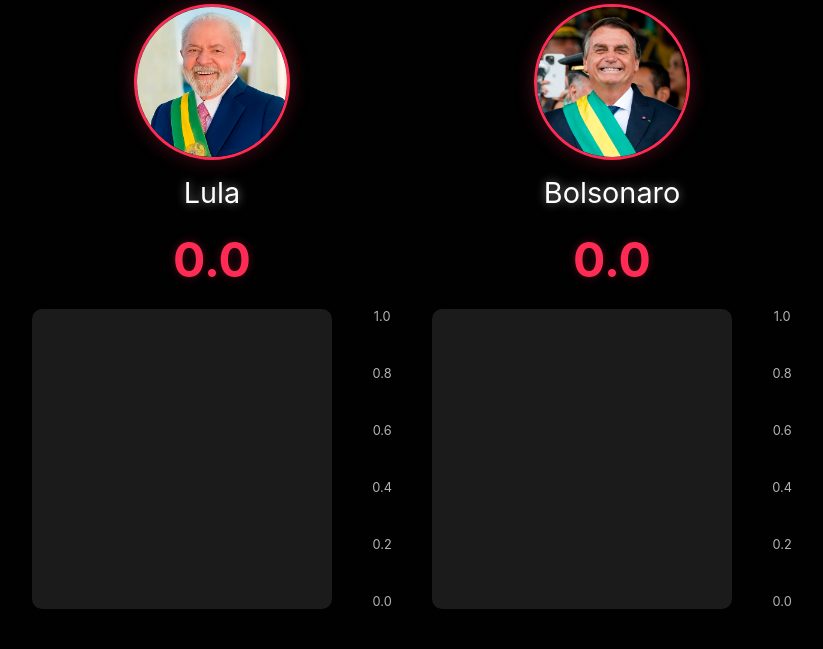
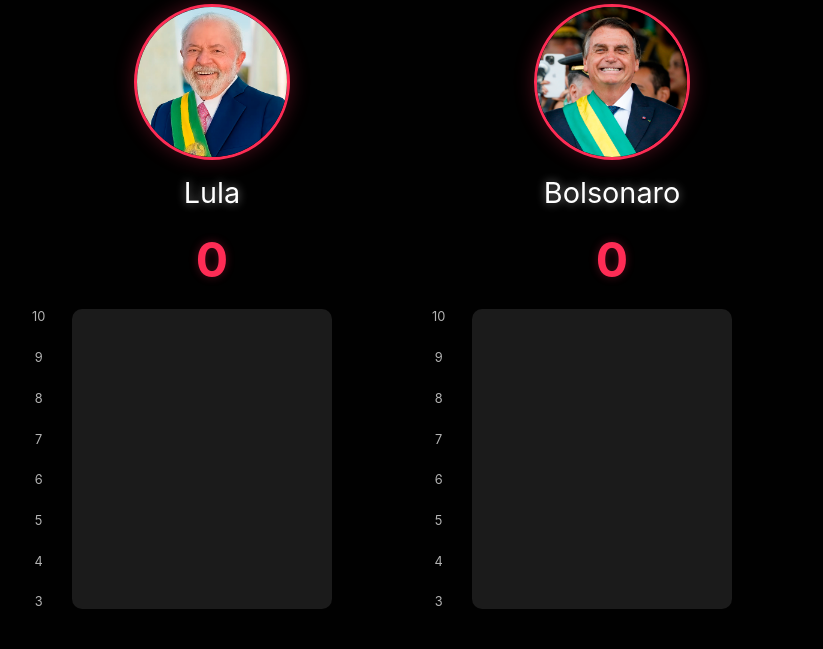
Before and after one commit to tibitibligh1975/tiktok, a Flask app: page / in a window 1280 px wide. Shown: the part 151-800 px from the top of the page, without its empty margins (228-1051 px from the left). Run offline with Flask 3, Linux system fonts and the light colour scheme; some libraries are stand-ins or nearby versions.

Commit message:
Implement dynamic scale with 80% threshold

```diff
--- a/templates/index.html
+++ b/templates/index.html
@@ -68,6 +68,7 @@
             position: relative;
             margin-right: 60px;
             margin-top: 20px;
+            margin-left: 40px;
         }
 
         .barra {
@@ -83,7 +84,7 @@
 
         .escala {
             position: absolute;
-            right: -60px;
+            left: -40px;
             top: 0;
             height: 100%;
             display: flex;
@@ -168,44 +169,65 @@
 
     <script>
         const socket = io();
+        let escalaAtual = 10; // Começa com escala de 0-100
 
-        function formatarNumero(numero) {
-            if (numero < 10) return numero.toFixed(1);
-            if (numero < 100) return numero.toFixed(0);
-            if (numero < 1000) return numero.toFixed(0);
-            if (numero < 1000000) return (numero/1000).toFixed(1) + 'K';
-            if (numero < 1000000000) return (numero/1000000).toFixed(1) + 'M';
-            return (numero/1000000000).toFixed(1) + 'B';
+        function ajustarEscala(maximo) {
+            // Se algum valor atingir 80% da escala atual, aumentamos a escala
+            if (maximo >= escalaAtual * 0.8) {
+                escalaAtual *= 10;
+                return true;
+            }
+            return false;
         }
 
-        function atualizarEscala(maximo) {
-            const divisoes = 5;
+        function criarEscala() {
+            const divisoes = 7; // 7 divisões (30, 40, 50, 60, 70, 80, 90)
+            const incremento = escalaAtual / 10; // Incremento de 10 em 10
+            const elementos = [];
+
+            for (let i = divisoes; i >= 0; i--) {
+                elementos.push(incremento * (i + 3)); // Começa do 30
+            }
+
+            return elementos;
+        }
+
+        function atualizarEscala() {
             const escalaA = document.getElementById('escalaA');
             const escalaB = document.getElementById('escalaB');
+            const elementos = criarEscala();
 
             escalaA.innerHTML = '';
             escalaB.innerHTML = '';
 
-            for (let i = divisoes; i >= 0; i--) {
-                const valor = (maximo * i) / divisoes;
+            elementos.forEach(valor => {
                 const elemento = document.createElement('div');
-                elemento.textContent = formatarNumero(valor);
+                elemento.textContent = valor;
                 escalaA.appendChild(elemento.cloneNode(true));
                 escalaB.appendChild(elemento);
-            }
+            });
+        }
+
+        function formatarNumero(numero) {
+            return numero.toFixed(0);
         }
 
         function atualizarBarras(timeA, timeB) {
             const maximo = Math.max(timeA, timeB, 1);
-            const alturaA = (timeA / maximo) * 100;
-            const alturaB = (timeB / maximo) * 100;
+
+            // Verifica se precisa ajustar a escala
+            if (ajustarEscala(maximo)) {
+                atualizarEscala();
+            }
+
+            // Calcula altura proporcional à escala atual
+            const alturaA = (timeA / escalaAtual) * 100;
+            const alturaB = (timeB / escalaAtual) * 100;
 
             document.getElementById('barraA').style.height = `${alturaA}%`;
             document.getElementById('barraB').style.height = `${alturaB}%`;
-            document.getElementById('pontosA').innerHTML = `${formatarNumero(timeA)}`;
-            document.getElementById('pontosB').innerHTML = `${formatarNumero(timeB)}`;
-
-            atualizarEscala(maximo);
+            document.getElementById('pontosA').innerHTML = formatarNumero(timeA);
+            document.getElementById('pontosB').innerHTML = formatarNumero(timeB);
         }
 
         function criarAnimacaoPonto(time, valor) {
@@ -249,7 +271,8 @@
             atualizarBarras(data.time_a, data.time_b);
         });
 
-        // Inicializar barras
+        // Inicializar barras e escala
+        atualizarEscala();
         atualizarBarras({{ time_a }}, {{ time_b }});
     </script>
 </body>
```
